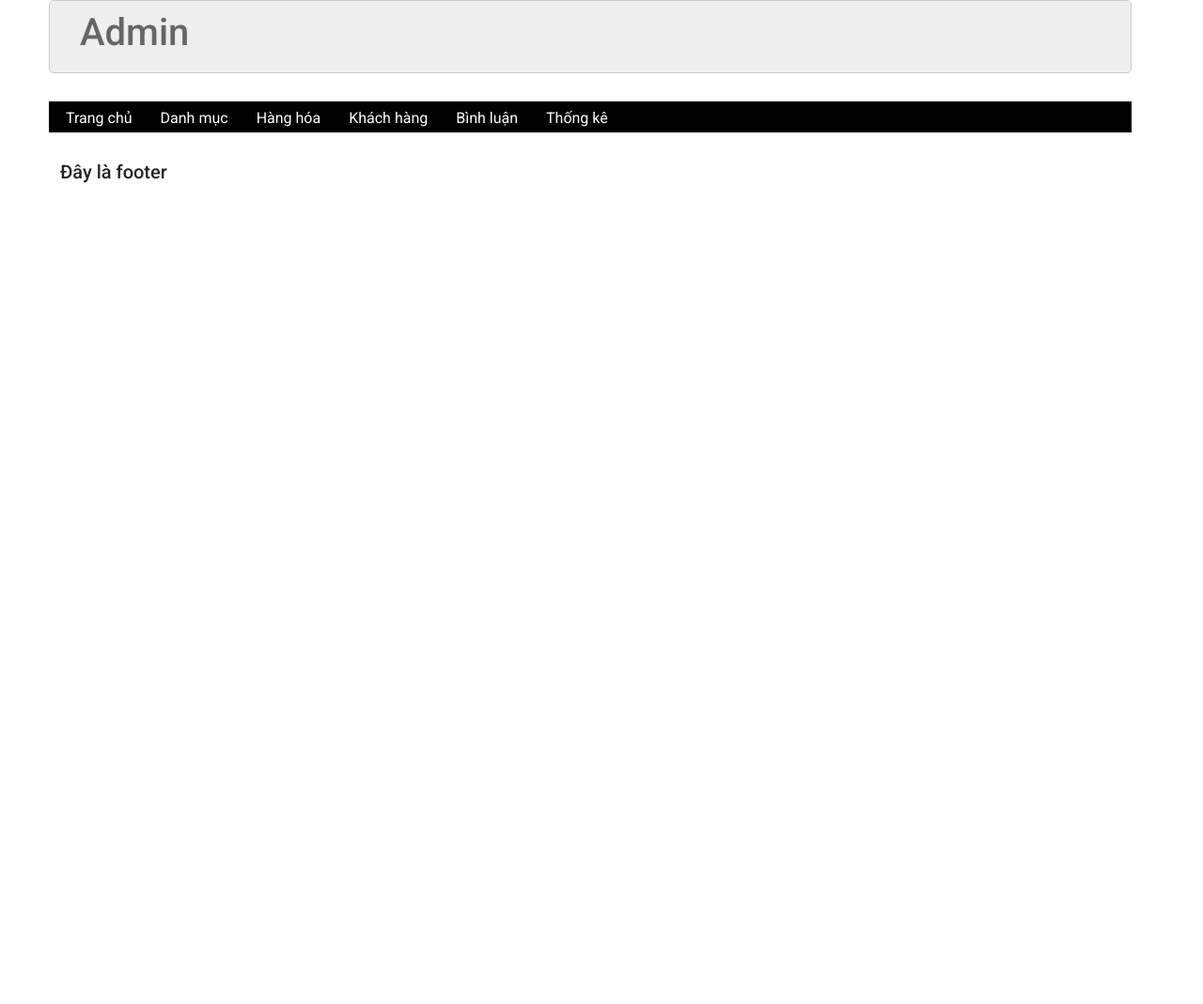
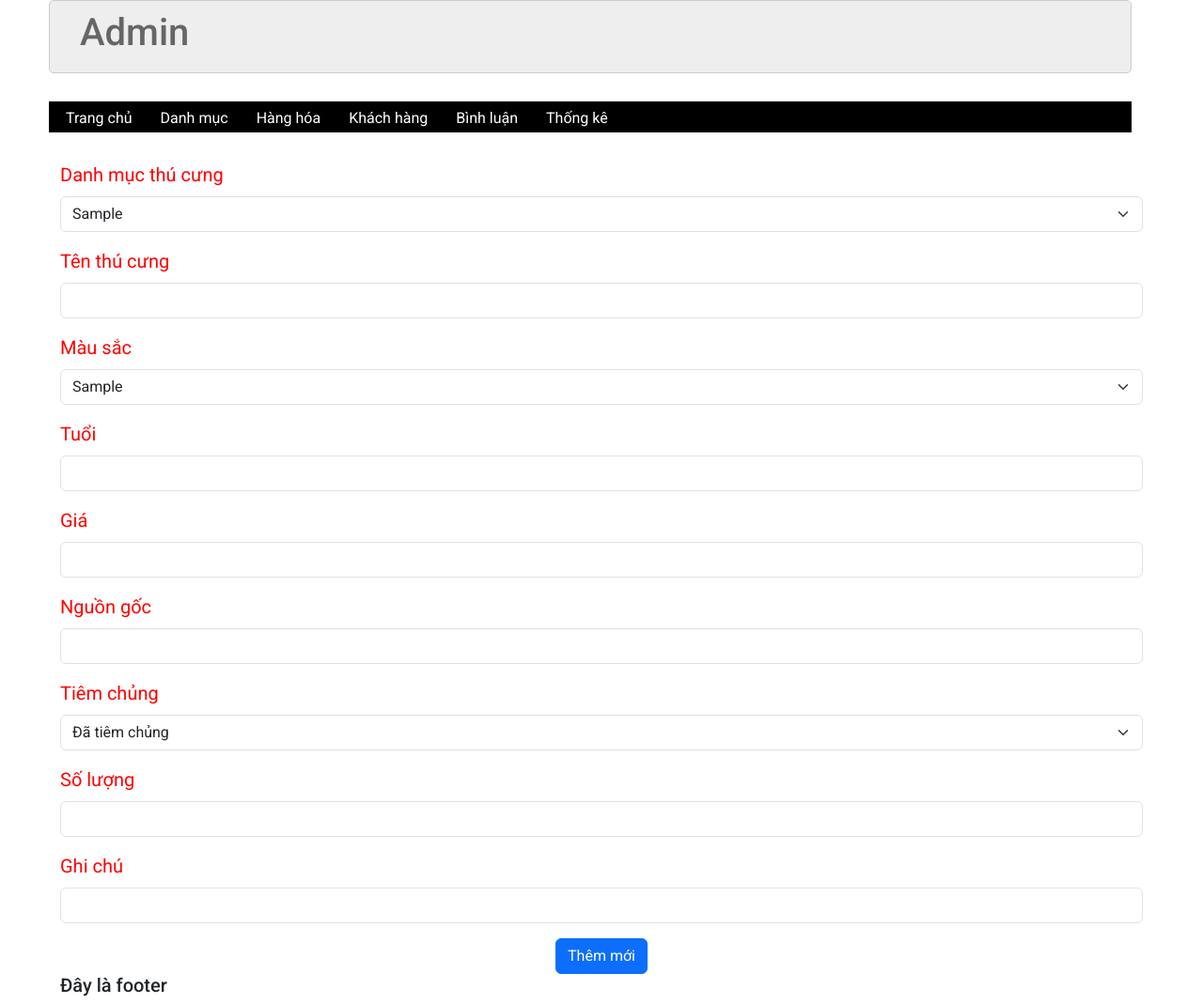
Before and after one commit to Vuongvnm/du_an_thu_cung, a PHP site: template admin/view/sanpham/add.php in a window 1280 px wide. Shown: the whole page at 94% size. Before the commit the page ends 195 px from the top, so only its background shows below. Run offline with PHP 8.4, Linux system fonts and the light colour scheme; the template is opened without the code that fills it: most values are stand-ins (such as "Sample title", 1, 10 or a date in 2020).

Commit message:
update_file_1

```diff
--- a/admin/controller/sanpham/list.php
+++ b/admin/controller/sanpham/list.php
@@ -2,9 +2,9 @@
 include "model/danh_muc.php";
 include "model/sanpham.php";
 // B1 lấy dữ liệu từ DB -> Giao cho model
-if(isset($_GET['id_dm']))
+if(isset($_GET['id']))
 {
-    $id_danhmuc= $_GET['id_dm'];
+    $id_danhmuc= $_GET['id'];
     $listThucung= load_all_thucung_theo_id_danh_muc($id_danhmuc);
     include "view/sanpham/list.php";
 }
--- a/admin/index.php
+++ b/admin/index.php
@@ -10,11 +10,14 @@
             case 'list_danhmuc':
                 include "controller/danh_muc/list.php";
                 break;
-            case 'themdanhmuc':
+            case 'them_danhmuc':
                 include "controller/danh_muc/add.php";
                 break;
             case 'listsanpham':
                 include "controller/sanpham/list.php";
+                break;
+            case 'themsanpham':
+                include "controller/sanpham/add.php";
                 break;
         }
     }
--- /dev/null
+++ b/admin/model/mausac.php
@@ -0,0 +1,5 @@
+<?php
+function lay_mausac(){
+    $sql = "SELECT * FROM mau_sac";
+    return pdo_query($sql);
+}
--- a/admin/model/sanpham.php
+++ b/admin/model/sanpham.php
@@ -1,11 +1,11 @@
 <?php
  require_once "model/pdo.php";
 function load_all_thucung_theo_id_danh_muc($id_danhmuc){
-    $sql = "SELECT * FROM thucung WHERE id_danhmuc = $id_danhmuc";
+    $sql = "SELECT * FROM san_pham WHERE id_danhmuc = $id_danhmuc";
     return pdo_query($sql);
 }
-function add_thucung($id_danhmuc,$mausac,$ten,$gia,$tuoi,$gioitinh,$nguongoc,$tiemchung,$soluong,$ghichu) {
-    $sql = "INSERT INTO `thucung`(id_danhmuc,id_mausac,ten,gia,tuoi,gioi_tinh,nguon_goc,tiem_chung,soluong,ghi_chu)
+function add_sanpham($id_danhmuc,$mausac,$ten,$gia,$tuoi,$gioitinh,$nguongoc,$tiemchung,$soluong,$ghichu) {
+    $sql = "INSERT INTO `san_pham`(id_danhmuc,id_mausac,ten,gia,tuoi,gioi_tinh,nguon_goc,tiem_chung,soluong,ghi_chu)
     VALUES ('$id_danhmuc','$mausac','$ten','$gia','$tuoi','$gioitinh','$nguongoc','$tiemchung','$soluong','$ghichu'";
     pdo_execute($sql);
 }
--- a/admin/view/sanpham/add.php
+++ b/admin/view/sanpham/add.php
@@ -0,0 +1,55 @@
+<form method="POST" action="index.php?action=themsanpham">
+<div class="mb-3">
+<label for="" class="form-label">Danh mục thú cưng</label>
+  <select class="form-select" name="" id="">
+  <?php
+    foreach ($listDanhMuc as $item){
+    ?>
+    <option value="<?= $item['id_dm'] ?>"><?= $item['ten_danhmuc'] ?></option>
+    <?php }?>
+  </select>
+  </div>
+  <div class="mb-3">
+    <label for="" class="form-label">Tên thú cưng</label>
+    <input type="text" class="form-control" id="" name="ten">
+  </div>
+  <div class="mb-3">
+    <label  for="" class="form-label">Màu sắc</label>
+    <select class="form-select" name="" id="" >
+    <?php
+    foreach ($listmausac as $item){
+    ?>
+    <option value="<?= $item['id_mausac'] ?>"><?= $item['ten_mau'] ?></option>
+    <?php }?>
+
+    </select>
+  </div>
+  <div class="mb-3">
+    <label for="" class="form-label">Tuổi</label>
+    <input type="number" class="form-control" id="" name="tuoi">
+  </div>
+  <div class="mb-3">
+    <label for="" class="form-label">Giá</label>
+    <input type="text" class="form-control" id="" name="gia">
+  </div>
+  <div class="mb-3">
+    <label for="" class="form-label">Nguồn gốc</label>
+    <input type="text" class="form-control" id="" name="nguongoc">
+  </div>
+  <div class="mb-3">
+    <label for="" class="form-label">Tiêm chủng</label>
+    <select name="" class="form-select" id="">
+      <option value="1">Đã tiêm chủng</option>
+      <option value="0">Chưa tiêm chủng</option>
+    </select>
+  </div>
+  <div class="mb-3">
+    <label for="" class="form-label">Số lượng</label>
+    <input type="number" class="form-control" id="" name="soluong">
+  </div>
+  <div class="mb-3">
+    <label for="" class="form-label">Ghi chú</label>
+    <input type="text" class="form-control" id="" name="ghichu">
+  </div>
+  <button type="submit" class="btn btn-primary" name="them_moi">Thêm mới</button>
+</form>
```
Also changed, not shown: admin/controller/sanpham/add.php (+5 -4 lines), admin/view/sanpham/list.php (+5 -5 lines).
